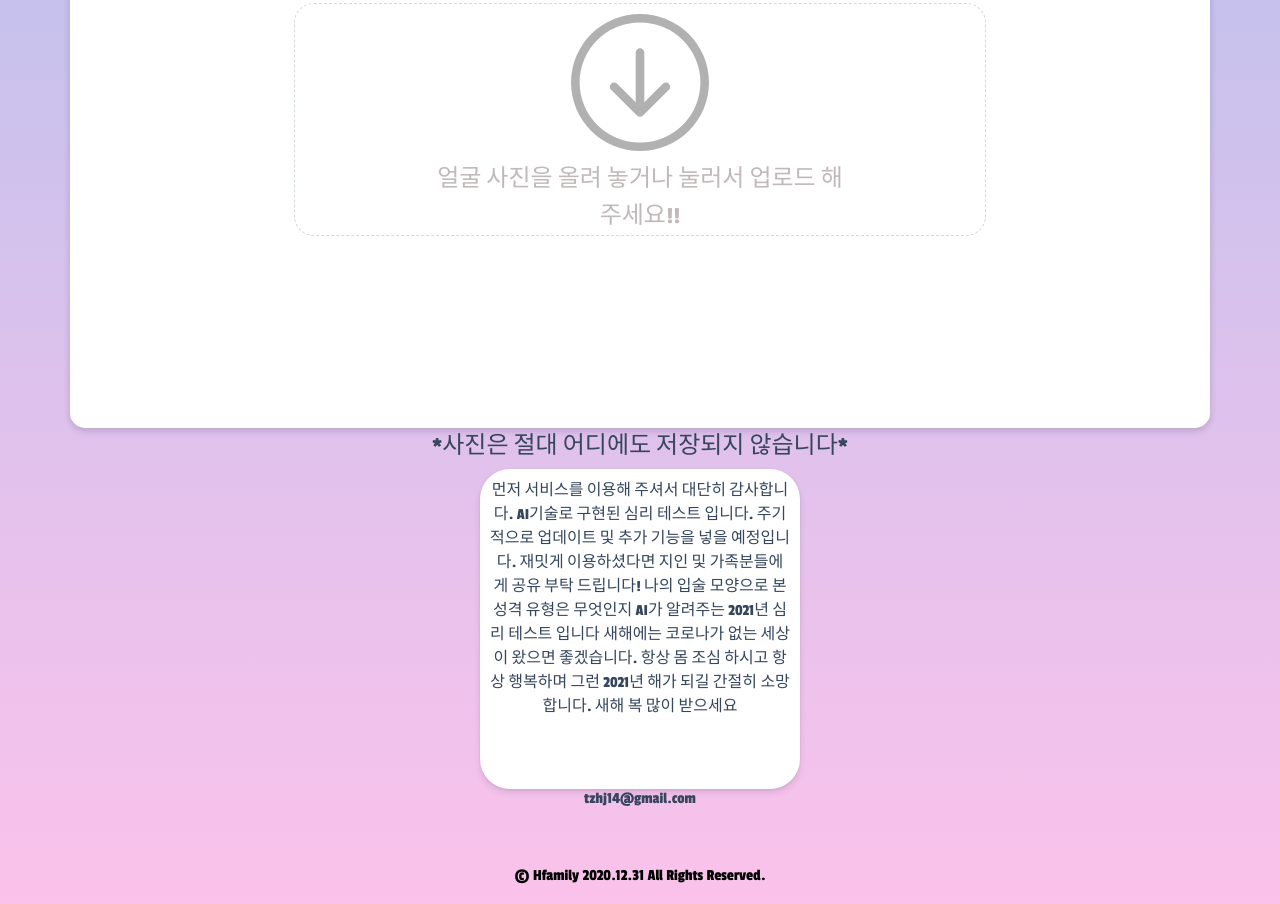
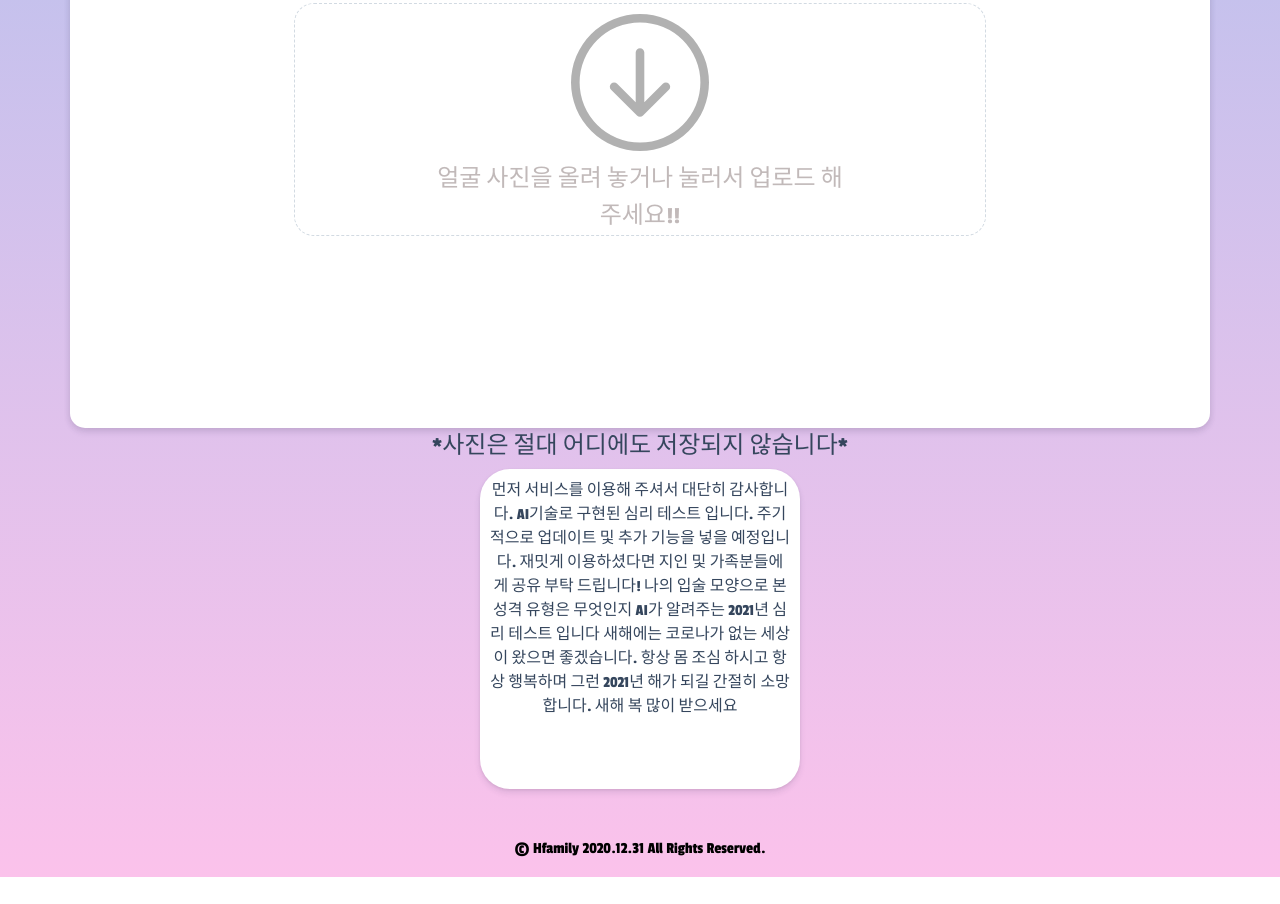
Before and after one commit to kongzee/Lips, a plain HTML site: page index.html in a window 1280 px wide. Shown: the part 530-1434 px from the top of the page. After the commit the page ends 1407 px from the top, so only its background shows below. Drawn offline with nearby package versions, Linux system fonts and the light colour scheme.

Commit message:
Update index.html

```diff
--- a/index.html
+++ b/index.html
@@ -212,7 +212,7 @@
         data-ad-height  = "100"></ins>
       <script type="text/javascript" src="//t1.daumcdn.net/kas/static/ba.min.js" async></script>
     </div>
-    <h6 class="text-center">tzhj14@gmail.com</h4>
+
     <footer class="footer pt-5 container d-flex justify-content-center">
       <div>
         <p>&copy; Hfamily 2020.12.31 All Rights Reserved.</p>
```
